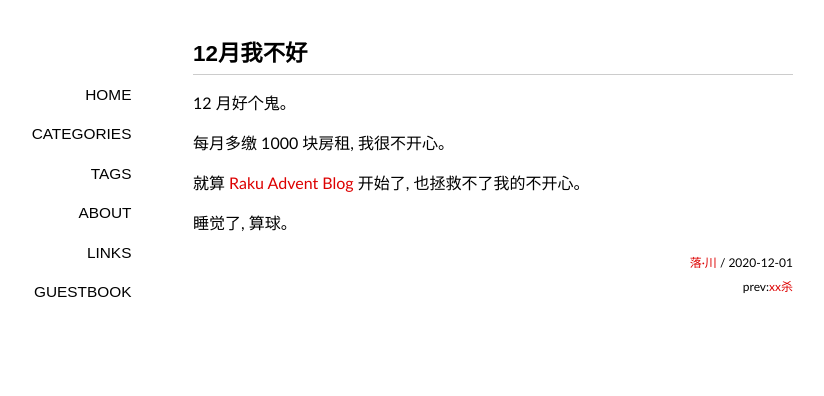
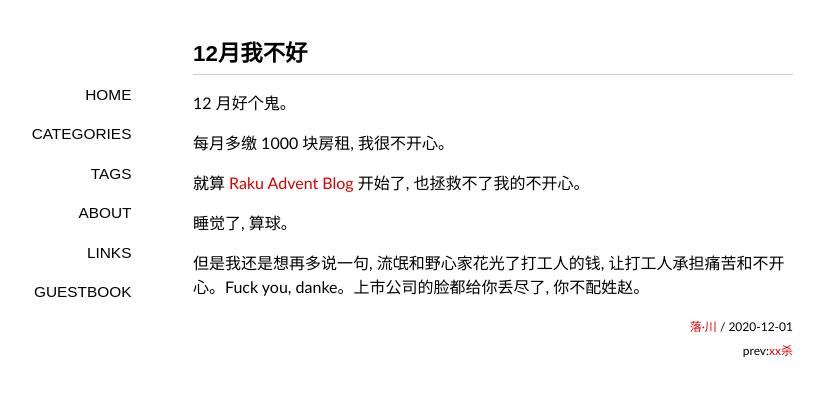
Before and after one commit to ohmyfish/ohmyfish.github.io, a Jekyll site: the page built from _posts/2020-12-01-12月我不好.md, in a window 1280 px wide. Shown: the top 396 px of the page, without its empty margins (147-971 px from the left). Built offline with Jekyll 4.4.1, drawn with Linux system fonts in a browser that asks for light colours; some web fonts are replaced; comment, search, counter and statistics services are not loaded.

Commit message:
默写旧时光

```diff
--- a/_posts/2020-12-01-12月我不好.md
+++ b/_posts/2020-12-01-12月我不好.md
@@ -12,3 +12,5 @@ tags: [旧时光]
 就算 [Raku Advent Blog](https://raku-advent.blog) 开始了, 也拯救不了我的不开心。
 
 睡觉了, 算球。
+
+但是我还是想再多说一句, 流氓和野心家花光了打工人的钱, 让打工人承担痛苦和不开心。Fuck you, danke。上市公司的脸都给你丢尽了, 你不配姓赵。
```
